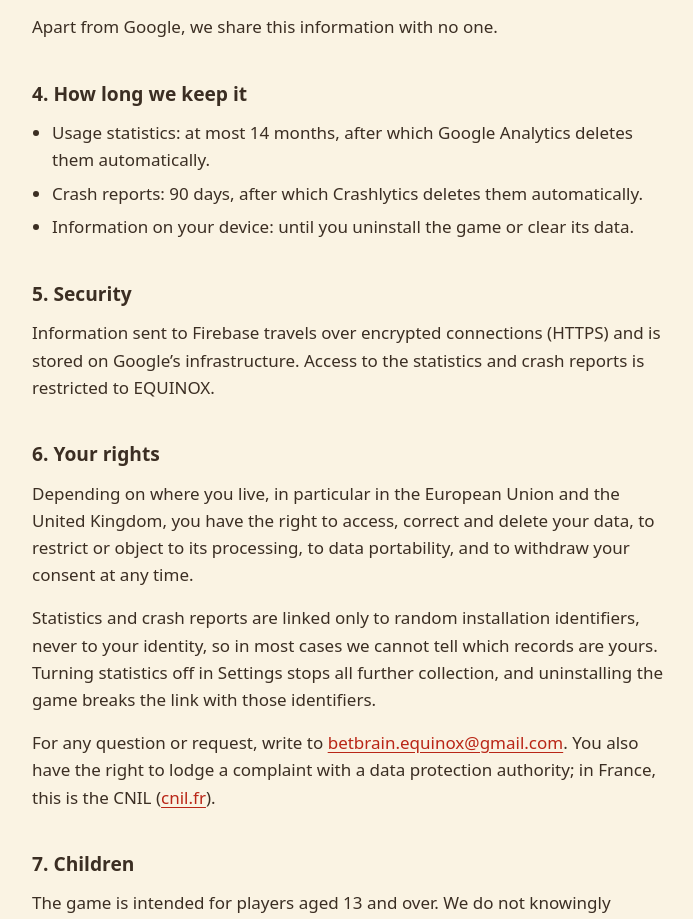
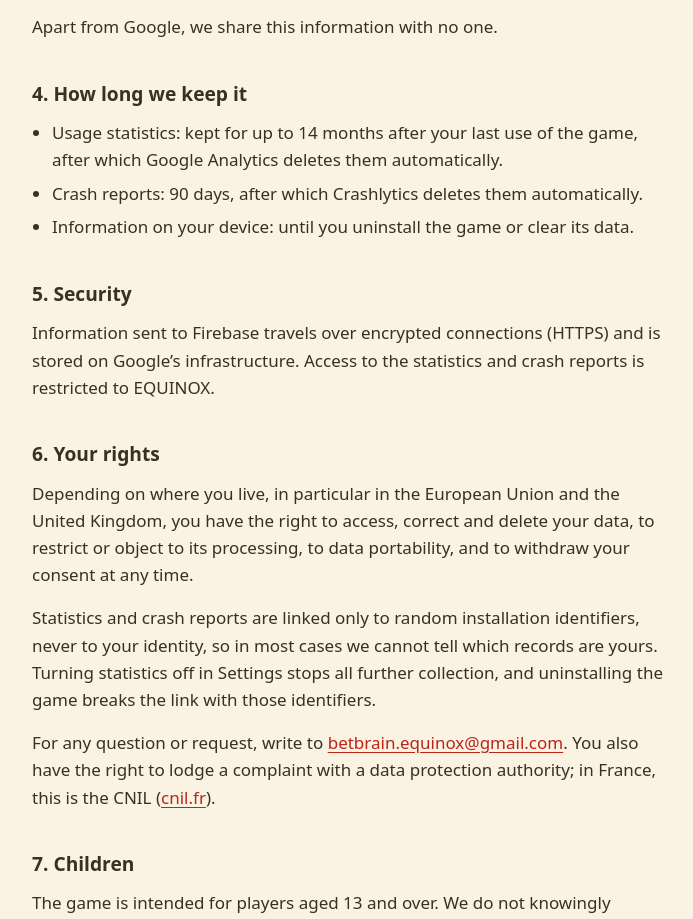
Before and after one commit to legnico75/equinox-privacy, a plain HTML site: page index.html in a window 1280 px wide. Shown: the part 1798-2717 px from the top of the page, without its empty margins (292-985 px from the left). Drawn offline with Linux system fonts and the light colour scheme.

Commit message:
Statistiques gardées jusqu'à 14 mois après la dernière partie
Google Analytics relance le délai de conservation à chaque nouvelle
activité du joueur (réglage laissé activé par legnico) : la page le dit.

Co-Authored-By: Claude Opus 5.5 <noreply@anthropic.com>

```diff
--- a/index.html
+++ b/index.html
@@ -111,7 +111,7 @@
 
   <h2>4. How long we keep it</h2>
   <ul>
-    <li>Usage statistics: at most 14 months, after which Google Analytics deletes them automatically.</li>
+    <li>Usage statistics: kept for up to 14 months after your last use of the game, after which Google Analytics deletes them automatically.</li>
     <li>Crash reports: 90 days, after which Crashlytics deletes them automatically.</li>
     <li>Information on your device: until you uninstall the game or clear its data.</li>
   </ul>
```
